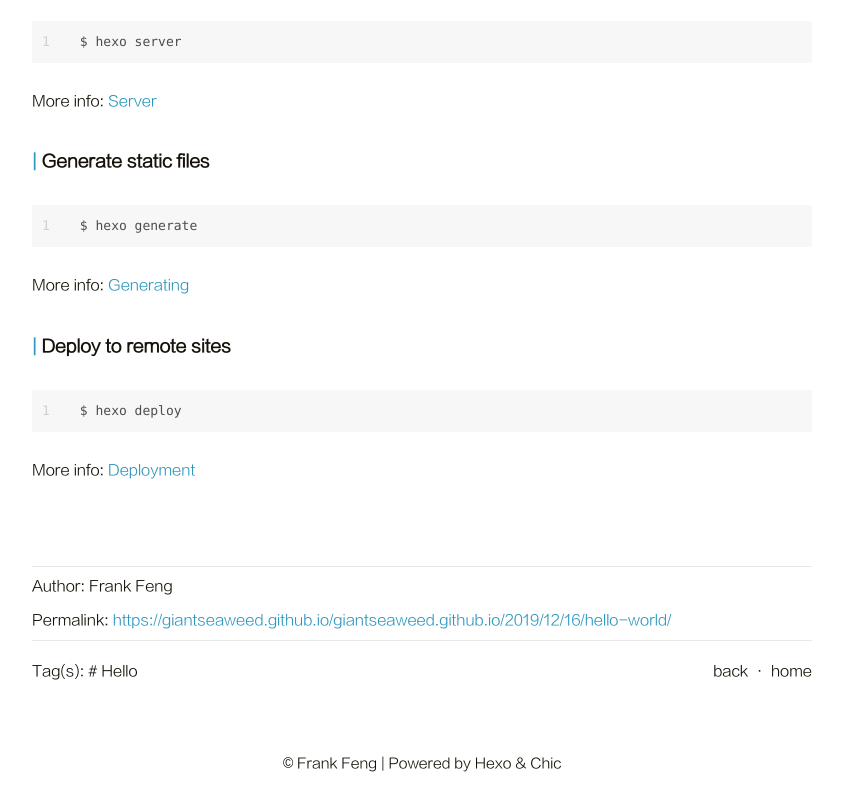
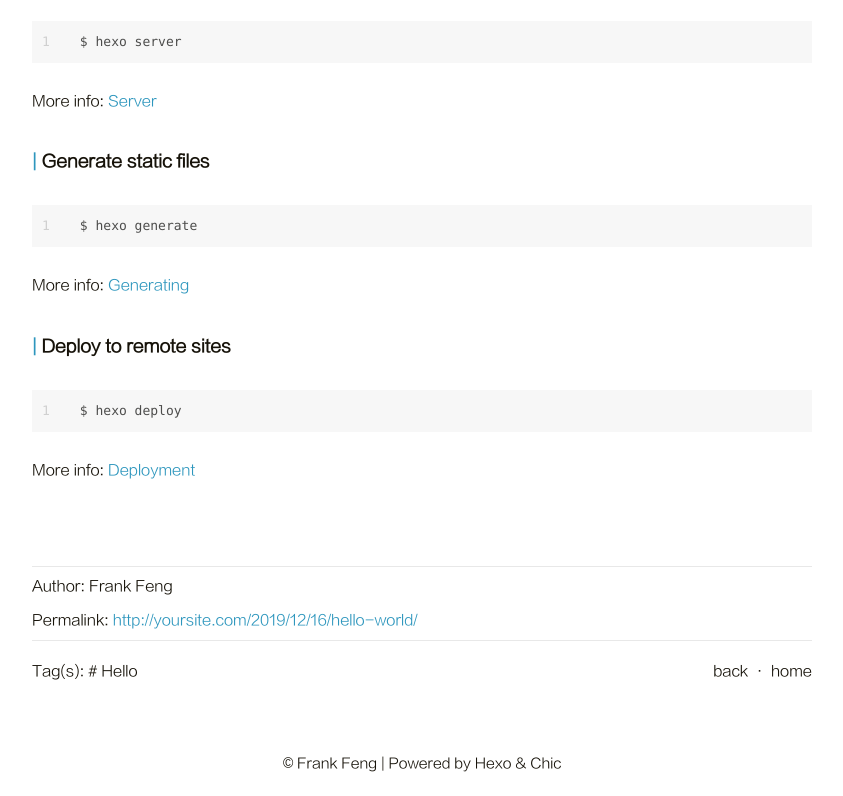
Before and after one commit to GiantSeaweed/giantseaweed.github.io, a plain HTML site: page 2019/12/16/hello-world/index.html in a window 1280 px wide. Shown: the part 601-1397 px from the top of the page, without its empty margins (218-1061 px from the left). Drawn offline with Linux system fonts and the light colour scheme.

Commit message:
Site updated: 2019-12-17 23:47:40

```diff
--- a/2019/12/16/hello-world/index.html
+++ b/2019/12/16/hello-world/index.html
@@ -232,7 +232,7 @@
 
                     <p class="copyright-item">
                         <span>Permalink:</span>
-                        <span><a href="https://giantseaweed.github.io/giantseaweed.github.io/2019/12/16/hello-world/">https://giantseaweed.github.io/giantseaweed.github.io/2019/12/16/hello-world/</a></span>
+                        <span><a href="http://yoursite.com/2019/12/16/hello-world/">http://yoursite.com/2019/12/16/hello-world/</a></span>
                     </p>
 
 
```
